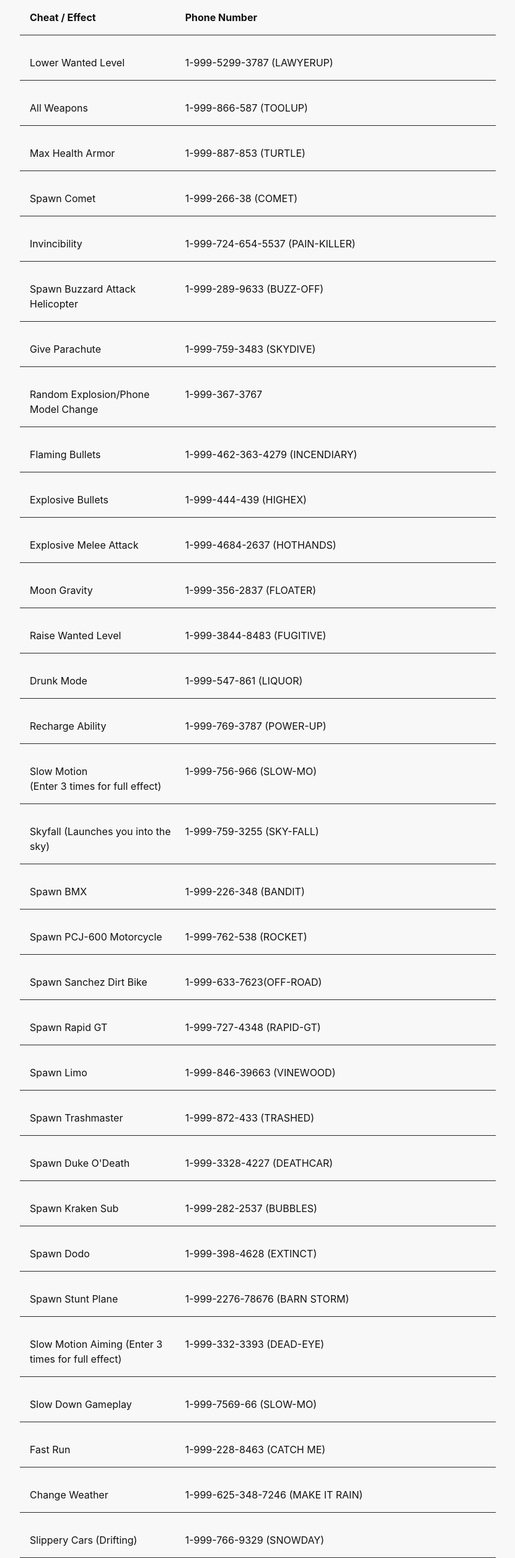
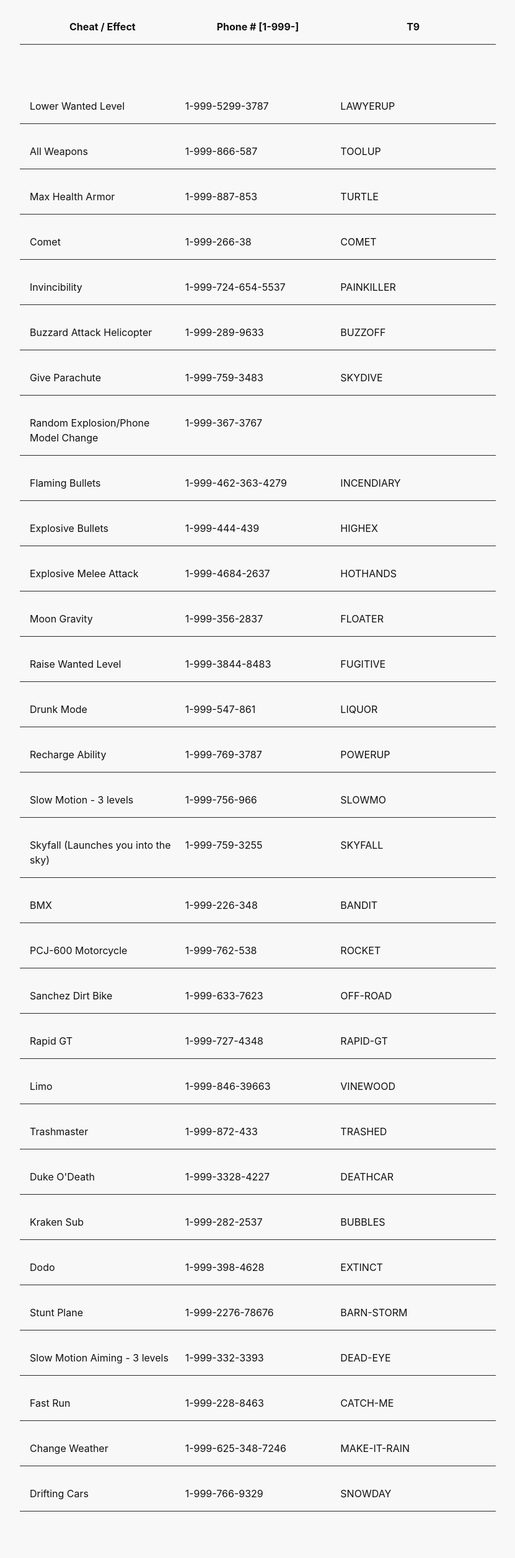
Before and after one commit to jimmgarrido/jimmgarr-site, a Jekyll site: the page gta.html, which Jekyll copies as it is, in a window 1280 px wide. Shown: the whole page at 62% size, without its empty margins (224-1055 px from the left). Built offline with Jekyll 4.4.1, drawn with Linux system fonts in a browser that asks for light colours; after the commit the page ends 2438 px from its top, so only the background shows below that.

Commit message:
Separate text and phone number

```diff
--- a/gta.html
+++ b/gta.html
@@ -20,11 +20,16 @@
         }
         .row {
           display: grid;
-          grid-template-columns: 1fr 2fr;
+          grid-template-columns: 1fr 1fr 1fr;
           padding: 8px;
           border-bottom: 1px solid #2a2a2a;
         }
-
+        .header {
+          text-align: center;
+        }
+        .row p:last-child {
+          /* text-align: right; */
+        }
         @media screen and (min-width: 481px) {
           .grid {
             max-width: 60%;
@@ -35,137 +40,164 @@
   </head>
   <body>
     <div class="grid">
-      <div class="row">
+      <div class="row header">
         <p><b>Cheat / Effect</b></p>
-        <p><b>Phone Number</b></p>
+        <p><b>Phone # [1-999-]</b></p>
+        <p><b>T9</b></p>
       </div>
       <div class="row">
-        <p>Lower Wanted Level</p>
-        <p>1-999-5299-3787 (LAWYERUP)</p>
+        <p class="name">Lower Wanted Level</p>
+        <p>1-999-5299-3787</p>
+        <p>LAWYERUP</p>
       </div>
       <div class="row">
-        <p>All Weapons</p>
-        <p>1-999-866-587 (TOOLUP)</p>
+        <p class="name">All Weapons</p>
+        <p>1-999-866-587</p>
+        <p>TOOLUP</p>
       </div>
       <div class="row">
-        <p> Max Health Armor</p>
-        <p> 1-999-887-853 (TURTLE)</p>
+        <p class="name">Max Health Armor</p>
+        <p>1-999-887-853</p>
+        <p>TURTLE</p>
       </div>
       <div class="row">
-        <p> Spawn Comet</p>
-        <p> 1-999-266-38 (COMET)</p>
+        <p class="name">Comet</p>
+        <p>1-999-266-38</p>
+        <p>COMET</p>
       </div>
       <div class="row">
-        <p>Invincibility</p>
-        <p>1-999-724-654-5537 (PAIN-KILLER)</p>
+        <p class="name">Invincibility</p>
+        <p>1-999-724-654-5537</p>
+        <p>PAINKILLER</p>
       </div>
       <div class="row">
-        <p> Spawn Buzzard Attack Helicopter</p>
-        <p> 1-999-289-9633 (BUZZ-OFF)</p>
+        <p class="name">Buzzard Attack Helicopter</p>
+        <p>1-999-289-9633</p>
+        <p>BUZZOFF</p>
       </div>
       <div class="row">
-        <p> Give Parachute</p>
-        <p> 1-999-759-3483 (SKYDIVE)</p>
+        <p class="name">Give Parachute</p>
+        <p>1-999-759-3483</p>
+        <p>SKYDIVE</p>
       </div>
       <div class="row">
-        <p> Random Explosion/Phone Model Change</p>
-        <p> 1-999-367-3767</p>
+        <p class="name">Random Explosion/Phone Model Change</p>
+        <p>1-999-367-3767</p>
       </div>
       <div class="row">
-        <p> Flaming Bullets</p>
-        <p> 1-999-462-363-4279 (INCENDIARY)</p>
+        <p class="name">Flaming Bullets</p>
+        <p>1-999-462-363-4279</p>
+        <p>INCENDIARY</p>
       </div>
       <div class="row">
-        <p> Explosive Bullets</p>
-        <p> 1-999-444-439 (HIGHEX)</p>
+        <p class="name">Explosive Bullets</p>
+        <p>1-999-444-439</p>
+        <p>HIGHEX</p>
       </div>
       <div class="row">
-        <p>Explosive Melee Attack</p>
-        <p> 1-999-4684-2637 (HOTHANDS)</p>
+        <p class="name">Explosive Melee Attack</p>
+        <p>1-999-4684-2637</p>
+        <p>HOTHANDS</p>
       </div>
       <div class="row">
-        <p> Moon Gravity</p>
-        <p> 1-999-356-2837 (FLOATER)</p>
+        <p class="name">Moon Gravity</p>
+        <p>1-999-356-2837</p>
+        <p>FLOATER</p>
       </div>
       <div class="row">
-        <p>Raise Wanted Level</p>
-        <p>1-999-3844-8483 (FUGITIVE)</p>
+        <p class="name">Raise Wanted Level</p>
+        <p>1-999-3844-8483</p>
+        <p>FUGITIVE</p>
       </div>
       <div class="row">
-        <p> Drunk Mode</p>
-        <p> 1-999-547-861 (LIQUOR)</p>
+        <p class="name">Drunk Mode</p>
+        <p>1-999-547-861</p>
+        <p>LIQUOR</p>
       </div>
       <div class="row">
-        <p> Recharge Ability</p>
-        <p> 1-999-769-3787 (POWER-UP)</p>
+        <p class="name">Recharge Ability</p>
+        <p>1-999-769-3787</p>
+        <p>POWERUP</p>
       </div>
       <div class="row">
-        <p> Slow Motion<br>(Enter 3 times for full effect)</p>
-        <p> 1-999-756-966 (SLOW-MO)</p>
+        <p class="name">Slow Motion - 3 levels</p>
+        <p>1-999-756-966</p>
+        <p>SLOWMO</p>
       </div>
       <div class="row">
-        <p> Skyfall (Launches you into the sky)</p>
-        <p> 1-999-759-3255 (SKY-FALL)</p>
+        <p class="name"> Skyfall (Launches you into the sky)</p>
+        <p>1-999-759-3255</p>
+        <p>SKYFALL</p>
       </div>
       <div class="row">
-        <p> Spawn BMX</p>
-        <p> 1-999-226-348 (BANDIT)</p>
+        <p class="name">BMX</p>
+        <p>1-999-226-348</p>
+        <p>BANDIT</p>
       </div>
       <div class="row">
-        <p> Spawn PCJ-600 Motorcycle</p>
-        <p> 1-999-762-538 (ROCKET)</p>
+        <p class="name">PCJ-600 Motorcycle</p>
+        <p>1-999-762-538</p>
+        <p>ROCKET</p>
       </div>
       <div class="row">
-        <p> Spawn Sanchez Dirt Bike</p>
-        <p> 1-999-633-7623(OFF-ROAD)</p>
+        <p class="name">Sanchez Dirt Bike</p>
+        <p>1-999-633-7623</p>
+        <p>OFF-ROAD</p>
       </div>
       <div class="row">
-        <p> Spawn Rapid GT</p>
-        <p> 1-999-727-4348 (RAPID-GT)</p>
+        <p class="name">Rapid GT</p>
+        <p>1-999-727-4348</p>
+        <p>RAPID-GT</p>
       </div>
       <div class="row">
-        <p> Spawn Limo</p>
-        <p> 1-999-846-39663 (VINEWOOD)</p>
+        <p class="name">Limo</p>
+        <p>1-999-846-39663</p>
+        <p>VINEWOOD</p>
       </div>
       <div class="row">
-        <p> Spawn Trashmaster</p>
-        <p> 1-999-872-433 (TRASHED)</p>
+        <p class="name">Trashmaster</p>
+        <p>1-999-872-433</p>
+        <p>TRASHED</p>
       </div>
       <div class="row">
-        <p> Spawn Duke O'Death</p>
-        <p> 1-999-3328-4227 (DEATHCAR)</p>
+        <p class="name">Duke O'Death</p>
+        <p>1-999-3328-4227</p>
+        <p>DEATHCAR</p>
       </div>
       <div class="row">
-        <p> Spawn Kraken Sub</p>
-        <p> 1-999-282-2537 (BUBBLES)</p>
+        <p class="name">Kraken Sub</p>
+        <p>1-999-282-2537</p>
+        <p>BUBBLES</p>
       </div>
       <div class="row">
-        <p> Spawn Dodo</p>
-        <p> 1-999-398-4628 (EXTINCT)</p>
+        <p class="name">Dodo</p>
+        <p>1-999-398-4628</p>
+        <p>EXTINCT</p>
       </div>
       <div class="row">
-        <p>Spawn Stunt Plane</p>
-        <p>1-999-2276-78676 (BARN STORM)</p>
+        <p class="name">Stunt Plane</p>
+        <p>1-999-2276-78676</p>
+        <p>BARN-STORM</p>
       </div>
       <div class="row">
-        <p>Slow Motion Aiming (Enter 3 times for full effect)</p>
-        <p> 1-999-332-3393 (DEAD-EYE)</p>
+        <p class="name">Slow Motion Aiming - 3 levels</p>
+        <p>1-999-332-3393</p>
+        <p>DEAD-EYE</p>
       </div>
       <div class="row">
-        <p>Slow Down Gameplay</p>
-        <p>1-999-7569-66 (SLOW-MO)</p>
+        <p class="name">Fast Run</p>
+        <p>1-999-228-8463</p>
+        <p>CATCH-ME</p>
       </div>
       <div class="row">
-        <p> Fast Run</p>
-        <p> 1-999-228-8463 (CATCH ME)</p>
+        <p class="name">Change Weather</p>
+        <p>1-999-625-348-7246</p>
+        <p>MAKE-IT-RAIN</p>
       </div>
       <div class="row">
-        <p> Change Weather</p>
-        <p> 1-999-625-348-7246 (MAKE IT RAIN)</p>
-      </div>
-      <div class="row">
-        <p> Slippery Cars (Drifting)</p>
-        <p> 1-999-766-9329 (SNOWDAY)</p>
+        <p class="name">Drifting Cars</p>
+        <p>1-999-766-9329</p>
+        <p>SNOWDAY</p>
       </div>
     </div>
   </body>
```
Also changed, not shown: other parts of gta.html (+1 -1 lines).
